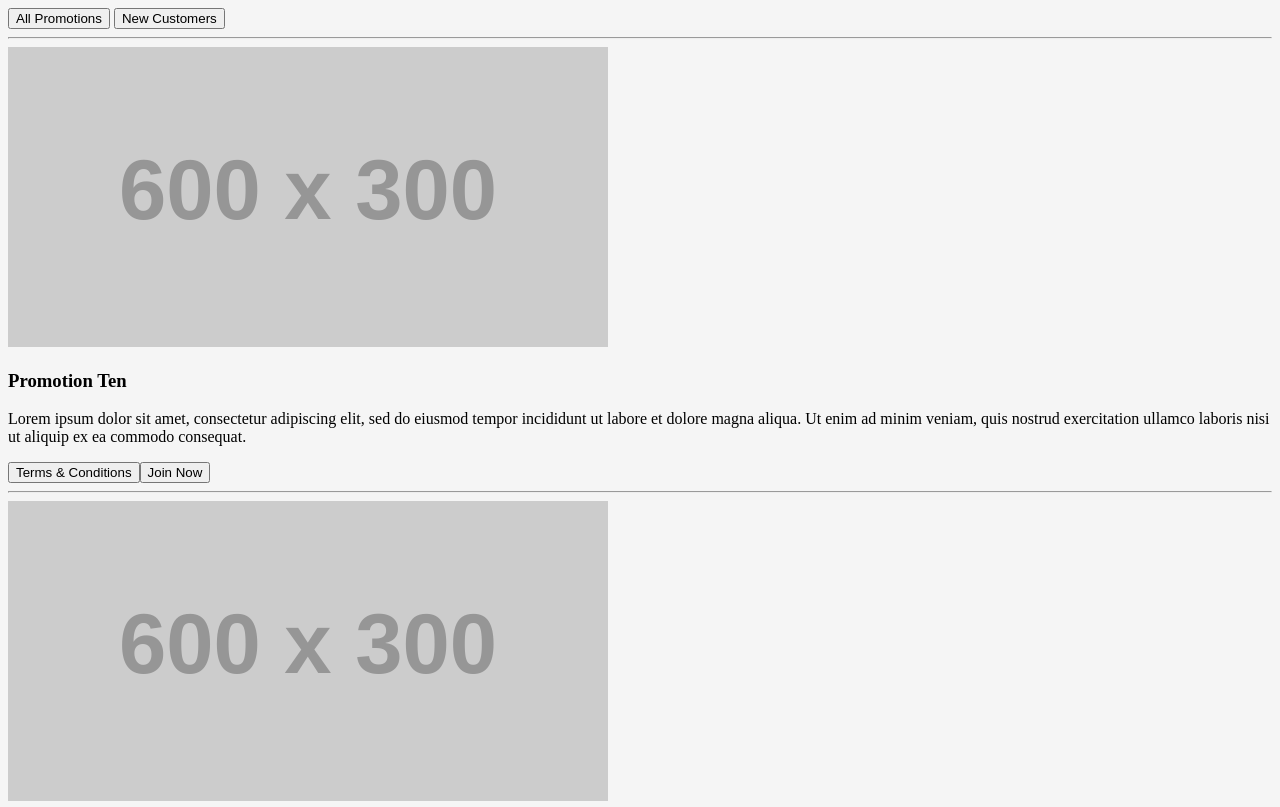
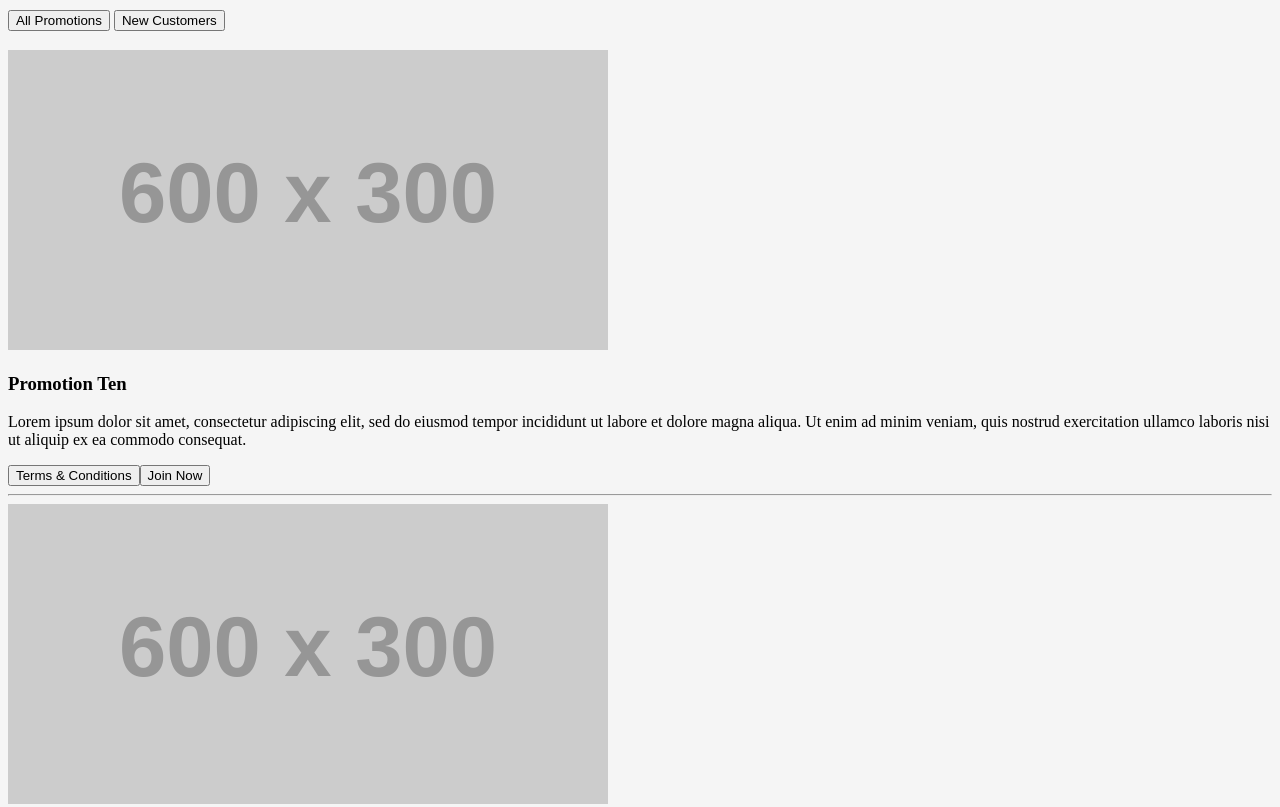
Before and after one commit to ebraimcarvalho/addison-global-web-technical-ebraim, a plain HTML site: page index.html in a window 1280 px wide. Shown: the top 807 px of the page. Drawn offline with Linux system fonts and the light colour scheme; placeholder pictures from the web are drawn by us.

Commit message:
fixed controllers

```diff
--- a/index.html
+++ b/index.html
@@ -13,7 +13,7 @@
       <button data-js="all-promotions">All Promotions</button>
       <button data-js="new-customers">New Customers</button>
     </div>
-    <hr>
+
     <div id="render"></div>
 
   </div>
--- a/main.css
+++ b/main.css
@@ -1,3 +1,18 @@
 body {
   background-color: whitesmoke;
 }
+
+#controllers {
+  position: fixed;
+  top: 0;
+  padding: 10px 0;
+  width: 100%;
+}
+
+#render {
+  margin-top: 50px;
+}
+
+button {
+  cursor: pointer;
+}
```
